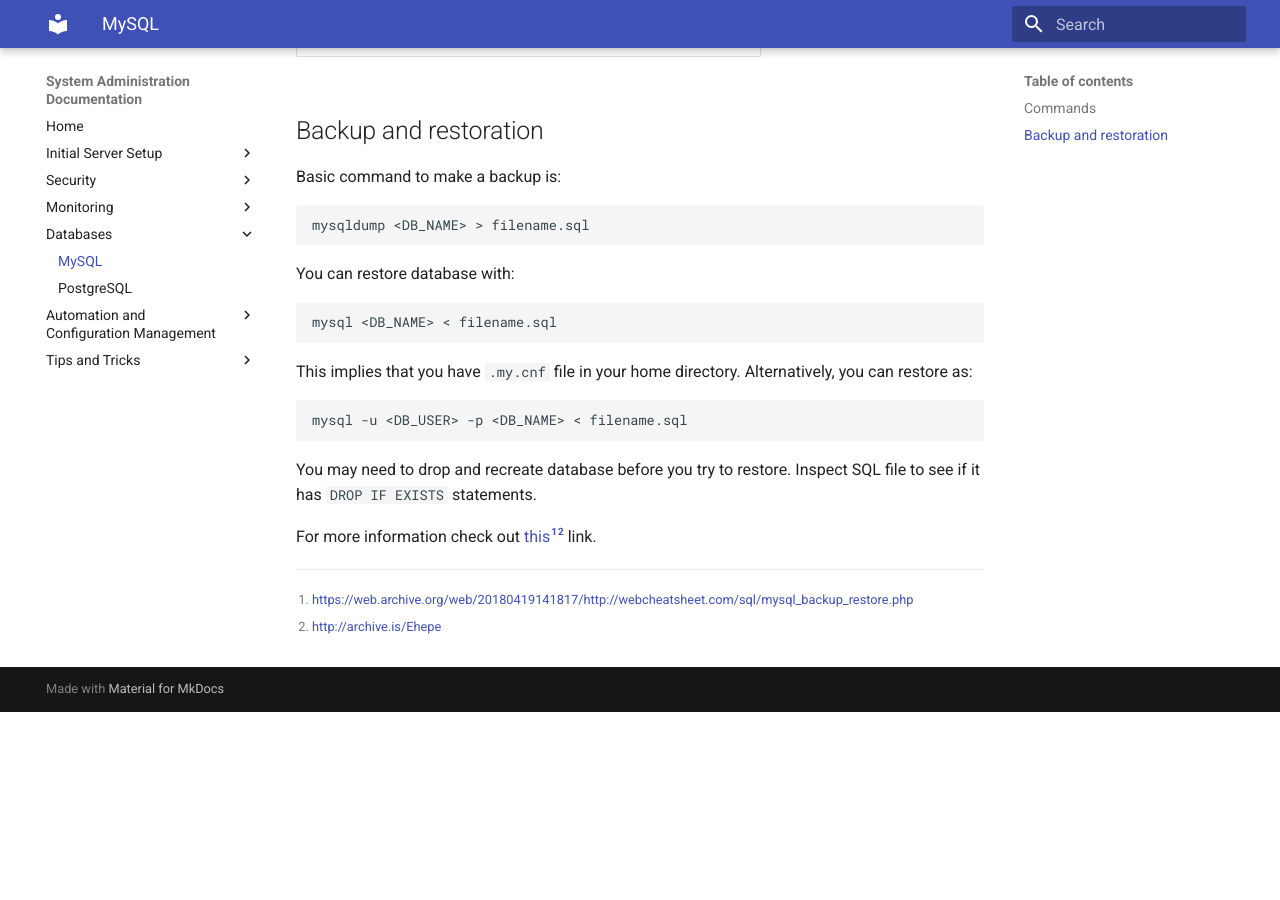
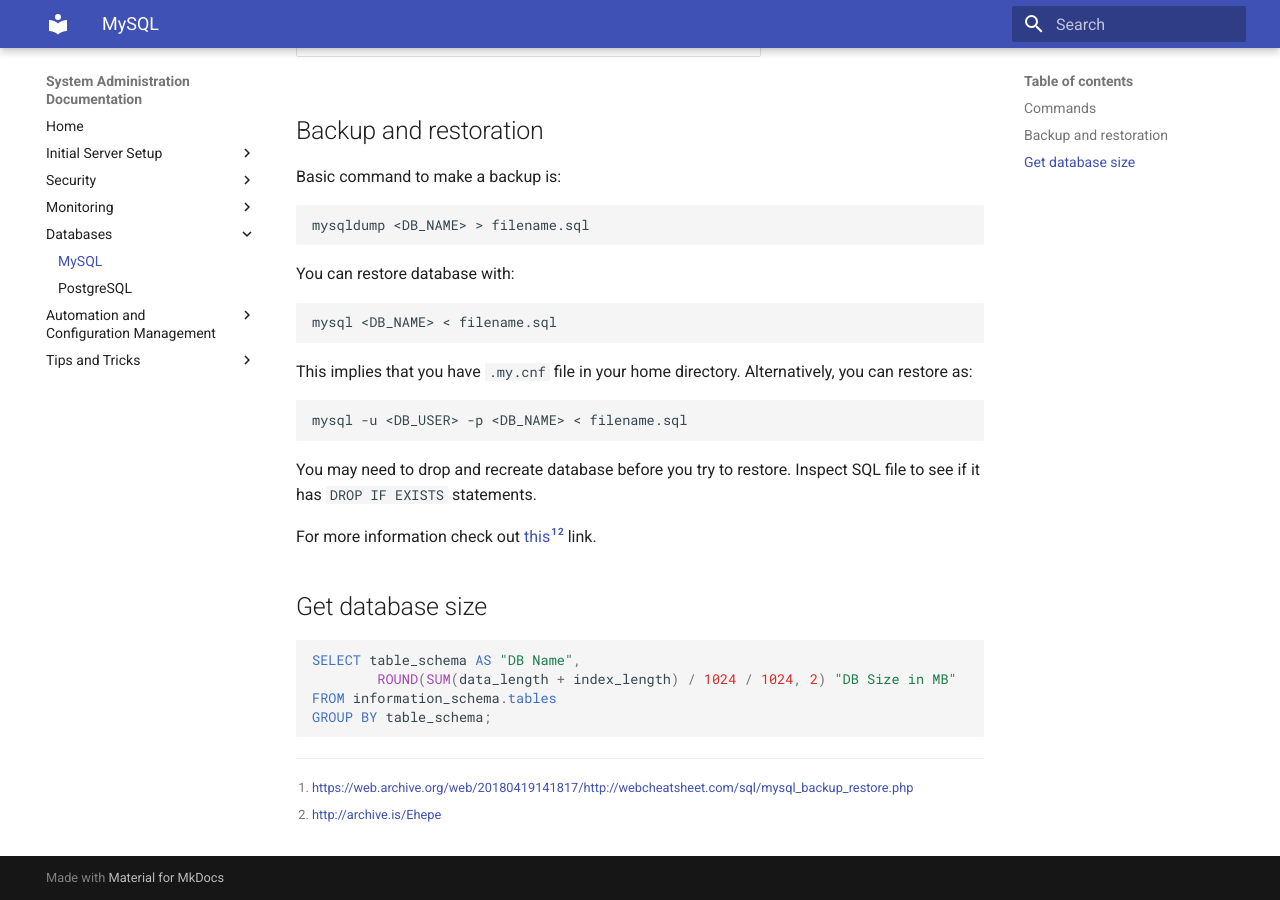
Before and after one commit to petarGitNik/sys-admin-docs, an MkDocs documentation site: the page built from docs/databases/mysql.md, in a window 1280 px wide and 900 px high, scrolled down 569 px. Built offline with MkDocs 1.6.1 and Material for MkDocs 9.7.7, drawn with Linux system fonts in a browser that asks for light colours; old or Windows-style settings are respelled for this version of MkDocs; before the commit the page ends 1281 px from its top, so only the background shows below that.

Commit message:
Amend guides on databases

````diff
--- a/docs/databases/mysql.md
+++ b/docs/databases/mysql.md
@@ -40,6 +40,15 @@ You may need to drop and recreate database before you try to restore. Inspect SQ
 
 For more information check out [this][1][^1][^2] link.
 
+## Get database size
+
+```mysql
+SELECT table_schema AS "DB Name",
+        ROUND(SUM(data_length + index_length) / 1024 / 1024, 2) "DB Size in MB"
+FROM information_schema.tables
+GROUP BY table_schema;
+```
+
 [^1]: <https://web.archive.org/web/20180419141817/http://webcheatsheet.com/sql/mysql_backup_restore.php>
 [^2]: <http://archive.is/Ehepe>
 
````
Also changed, not shown: docs/databases/postgres.md (+2 -0 lines).
